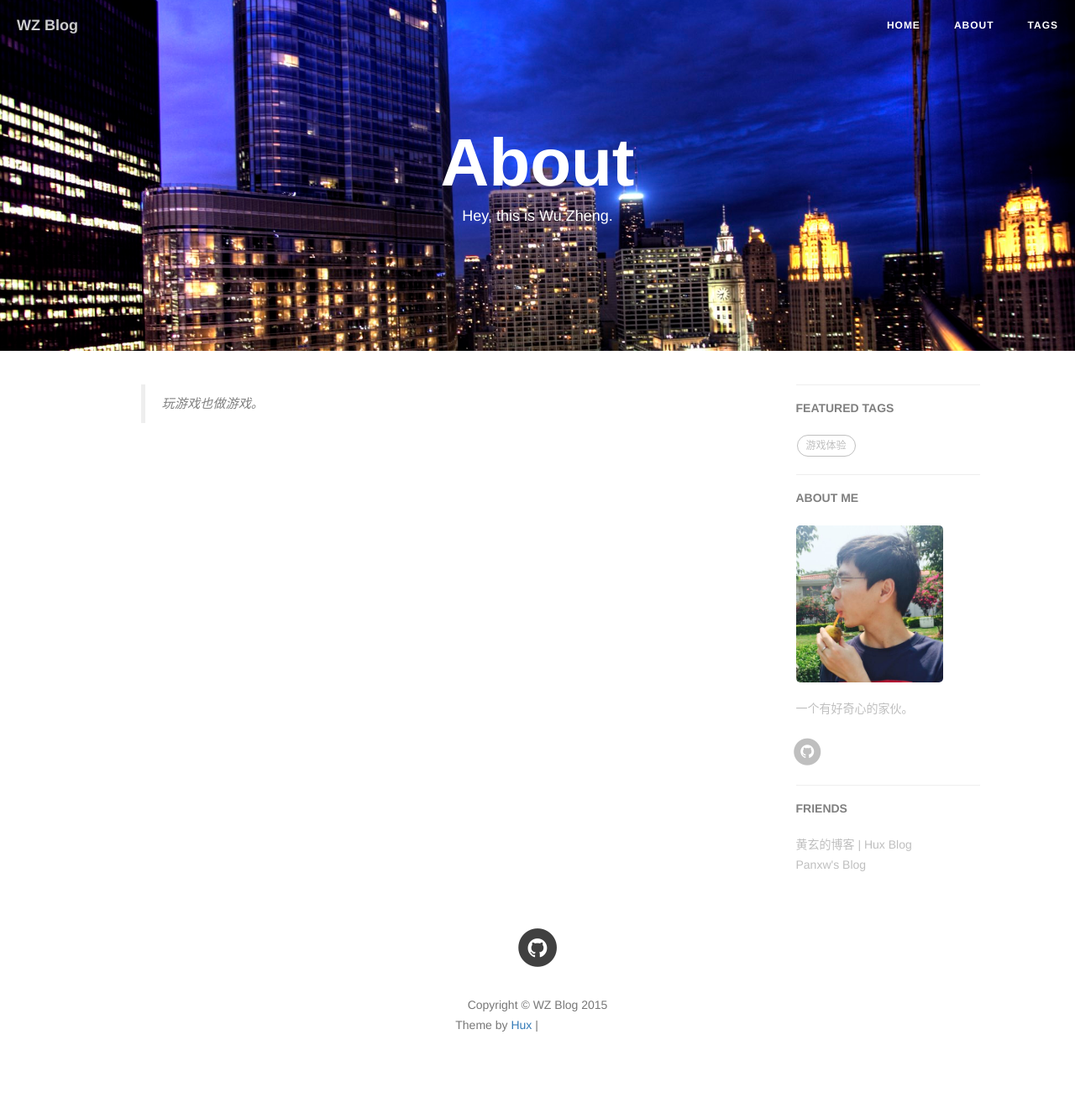
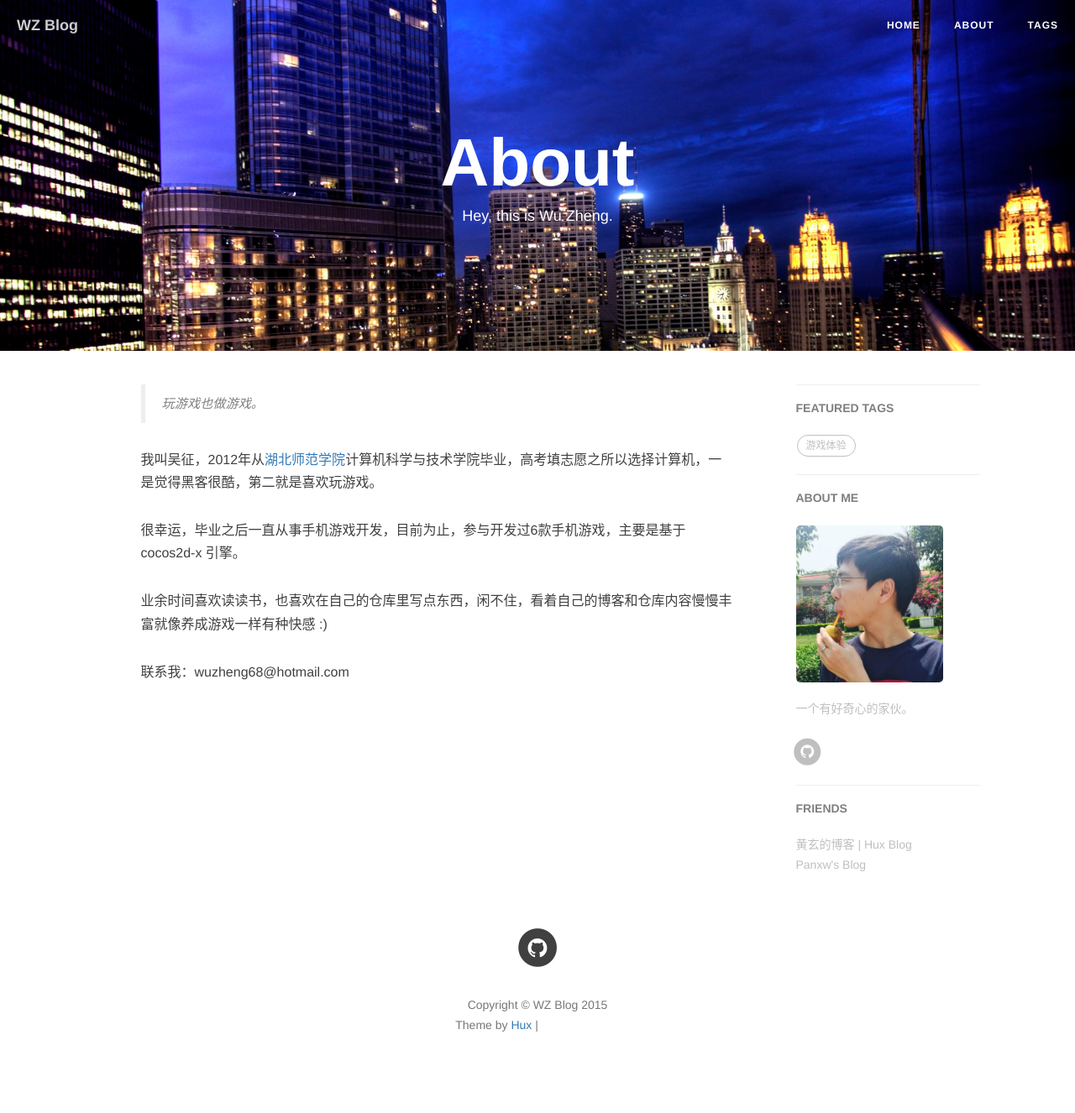
Before and after one commit to sgamerw/sgamerw.github.io, a Jekyll site: the page built from about.html, in a window 1280 px wide. Shown: the whole page at 84% size. Built offline with Jekyll 4.4.1, drawn with Linux system fonts in a browser that asks for light colours; nearby versions of some CDN libraries; Markdown is read by kramdown in place of the engine named in the settings; comment, search, counter and statistics services are not loaded; grey boxes are pictures that could not be loaded.

Commit message:
update about page

```diff
--- a/_config.yml
+++ b/_config.yml
@@ -18,7 +18,7 @@ github_username:    sgamerw
 #twitter_username:  huxpro
 #facebook_username:  huxpro
 
-
+gems: [jekyll-paginate]
 
 # Build settings
 highlighter: pygments
--- a/about.html
+++ b/about.html
@@ -10,6 +10,16 @@ header-img: "img/about-bg.jpg"
     <blockquote>
         玩游戏也做游戏。
     </blockquote>
+    <p>
+        我叫吴征，2012年从<a href="http://www.hbnu.edu.cn">湖北师范学院</a>计算机科学与技术学院毕业，高考填志愿之所以选择计算机，一是觉得黑客很酷，第二就是喜欢玩游戏。
+    </p>
+    <p>
+        很幸运，毕业之后一直从事手机游戏开发，目前为止，参与开发过6款手机游戏，主要是基于 cocos2d-x 引擎。
+    </p>
+    <p>
+        业余时间喜欢读读书，也喜欢在自己的仓库里写点东西，闲不住，看着自己的博客和仓库内容慢慢丰富就像养成游戏一样有种快感 :)
+    </p>
+    <p>联系我：wuzheng68@hotmail.com</p>
 </div>
 
 {% if site.duoshuo_username %}
```
